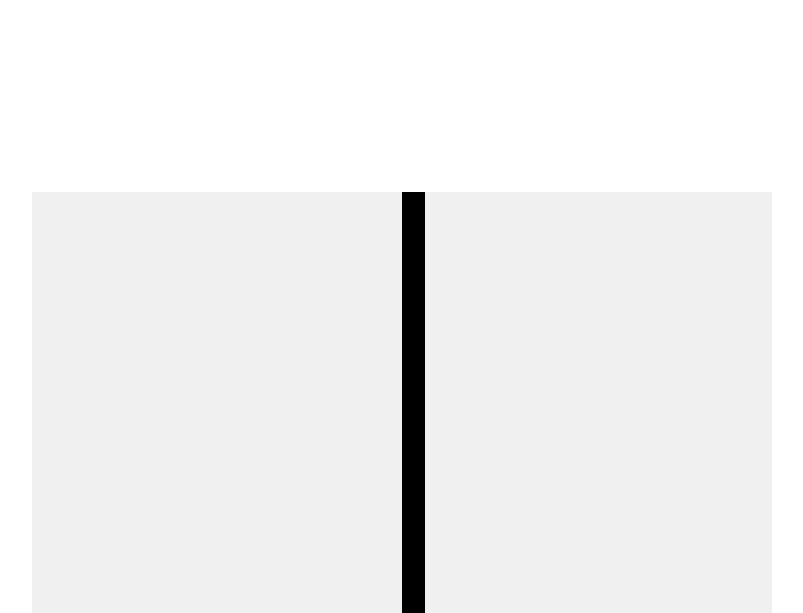
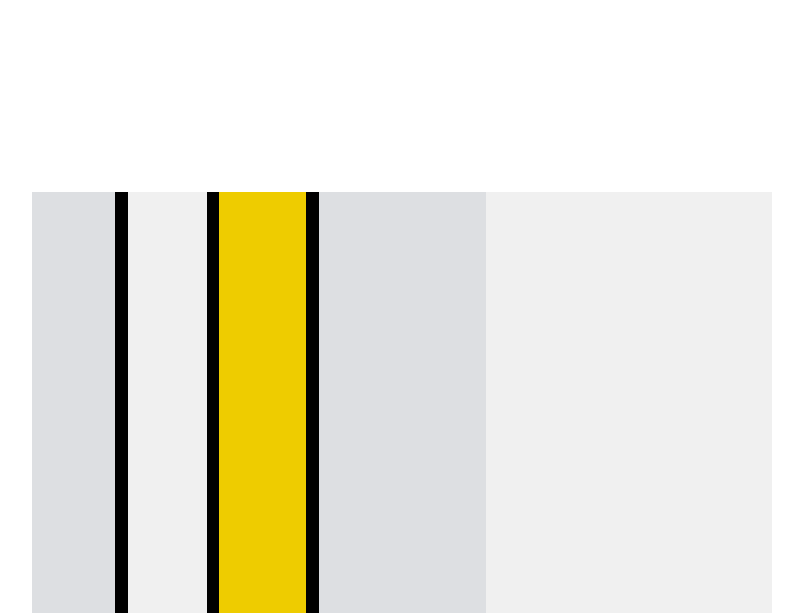
Before and after one commit to ixkaito/css-grid-mondrian, a website: page src/index.pug in a window 1280 px wide. Shown: the part 268-881 px from the top of the page, without its empty margins (238-1041 px from the left). Drawn offline with nearby package versions, Linux system fonts and the light colour scheme; files that its build step writes are made by us from their sources.

Commit message:
Init composition-with-large-red-plane-yellow-black-gray-and-blue-1921

```diff
--- a/src/composition.scss
+++ b/src/composition.scss
@@ -53,6 +53,10 @@ h2 {
 	background: #000;
 }
 
+.gray {
+	background: #dddfe2;
+}
+
 .yellow {
 	background: #ec0;
 }
@@ -60,6 +64,18 @@ h2 {
 @for $i from 1 to length($alphabet) {
 	.#{nth($alphabet, $i)} {
 		grid-area: #{nth($alphabet, $i)};
+	}
+}
+
+.composition-with-large-red-plane-yellow-black-gray-and-blue-1921 {
+	// aspect-ratio: 95.7 / 95.1;
+	padding-bottom: math.percentage(95.7 / 95.1);
+
+	.composition {
+		grid:
+			'a a b . c d e f' 74fr
+			'. g g g c h h f' 10fr
+			/ 18fr 54fr 11fr 68fr 11fr 75fr 11fr 145fr 11fr 91fr 11fr 89fr 11fr 34fr;
 	}
 }
 
--- a/src/index.pug
+++ b/src/index.pug
@@ -10,6 +10,17 @@ html(lang="en")
     h1 CSS Grid Mondrian
 
     .container
+      .canvas.composition-with-large-red-plane-yellow-black-gray-and-blue-1921
+        .composition
+          .a.gray
+          .b.black
+          .c.black
+          .d.yellow
+          .e.black
+          .f.gray
+          .g.black
+          .h.black
+
       .canvas.composition-with-yellow-patch-1930
         .composition
           .a.black
```
